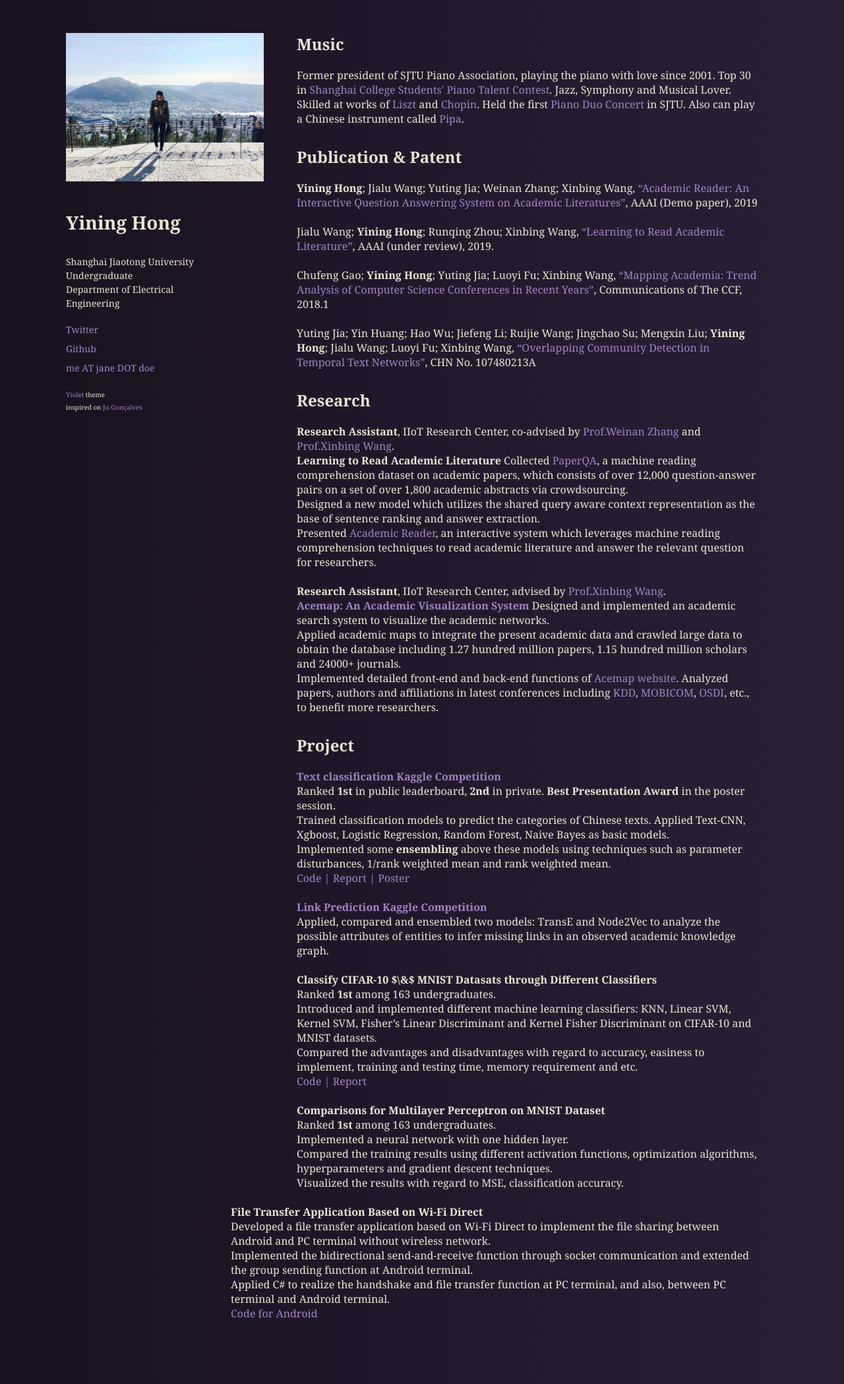
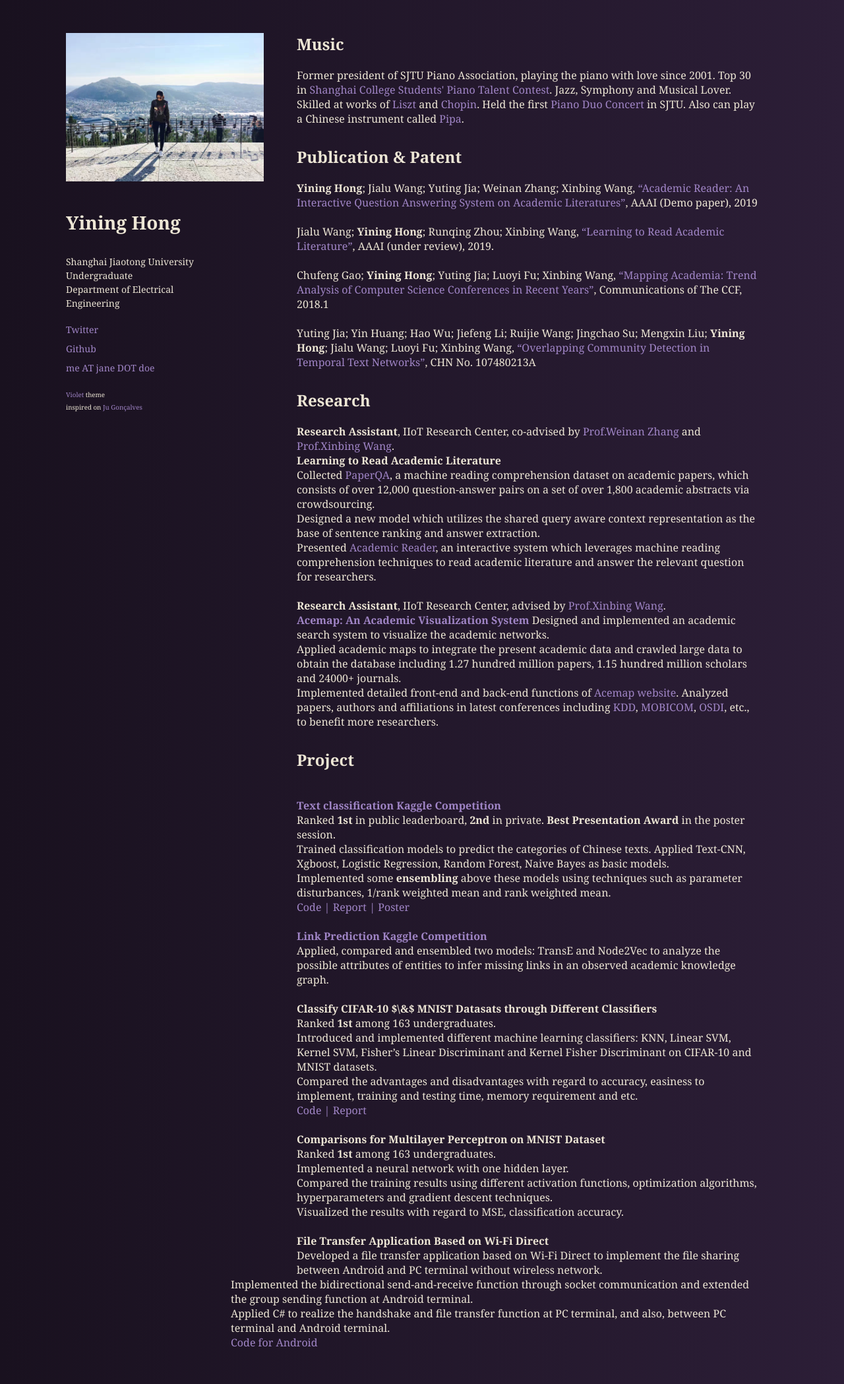
Before and after one commit to evelinehong/evelinehong.github.io, a Jekyll site: the page built from index.html, in a window 1280 px wide. Shown: the whole page at 66% size. Built offline with Jekyll 4.4.1, drawn with Linux system fonts in a browser that asks for light colours.

Commit message:
a little change

```diff
--- a/index.html
+++ b/index.html
@@ -27,7 +27,8 @@
     <a href="https://github.com/sergiokopplin/violet">Violet</a> theme
     <br> inspired on <a href="http://cyberglot.me/">Ju Gonçalves</a>
   </small>
-  <br><br><br><br><br><br><br><br><br><br><br><br><br><br><br><br><br><br><br><br><br><br><br><br><br><br><br><br><br><br><br><br><br><br><br><br><br><br><br><br><br><br><br><br><br><br><br><br><br><br><br><br><br><br>
+  <br><br><br><br><br><br><br><br><br><br><br><br><br><br><br><br><br><br><br><br><br><br><br><br><br><br><br><br><br><br><br><br><br><br><br><br><br><br><br><br><br><br><br><br><br><br><br><br><br><br><br><br><br><br><br><br><br><br><br><br><br>
+
 </header>
 
 <section class="content">
@@ -48,7 +49,7 @@
 
   <h2>Research</h2>
   <strong>Research Assistant</strong>, IIoT Research Center, co-advised by <a href="http://wnzhang.net/">Prof.Weinan Zhang</a> and <a href="http://iwct.sjtu.edu.cn/Personal/xwang8/">Prof.Xinbing Wang</a>.<br>
-  <strong>Learning to Read Academic Literature</strong>
+  <strong>Learning to Read Academic Literature</strong><br>
   Collected <a href="http://bit.ly/PaperQA">PaperQA</a>, a machine reading comprehension dataset on academic papers, which consists of over 12,000 question-answer pairs on a set of over 1,800 academic abstracts via crowdsourcing.<br>
   Designed a new model which utilizes the shared query aware context representation as the base of sentence ranking and answer extraction.<br>
   Presented <a href="http://47.100.250.48/">Academic Reader</a>, an interactive system which leverages machine reading comprehension techniques to read academic literature and answer the relevant question for researchers.<br><br>
@@ -61,7 +62,7 @@
   Analyzed papers, authors and affiliations in latest conferences including <a href="https://acemap.info/KDD/MainPage">KDD</a>, <a href="https://acemap.info/ConferenceStatistics/MainPage?conf_name=MOBICOM&conf_year=2018">MOBICOM</a>, <a href =“https://acemap.info/ConferenceStatistics/MainPage?conf_name=OSDI&conf_year=2018”>OSDI</a>, etc., to benefit more researchers.<br>
 
   <p>
-    <h2>Project</h2>
+    <h2>Project</h2><br>
     <a href="https://www.kaggle.com/c/ee448-2018-text-classification/leaderboard"><strong>Text classification Kaggle Competition</strong></a> <br>
     Ranked <strong>1st</strong> in public leaderboard, <strong>2nd</strong> in private. <strong>Best Presentation Award</strong> in the poster session.<br>
     Trained classification models to predict the categories of Chinese texts. Applied Text-CNN, Xgboost, Logistic Regression, Random Forest, Naive Bayes as basic models. <br>
```
